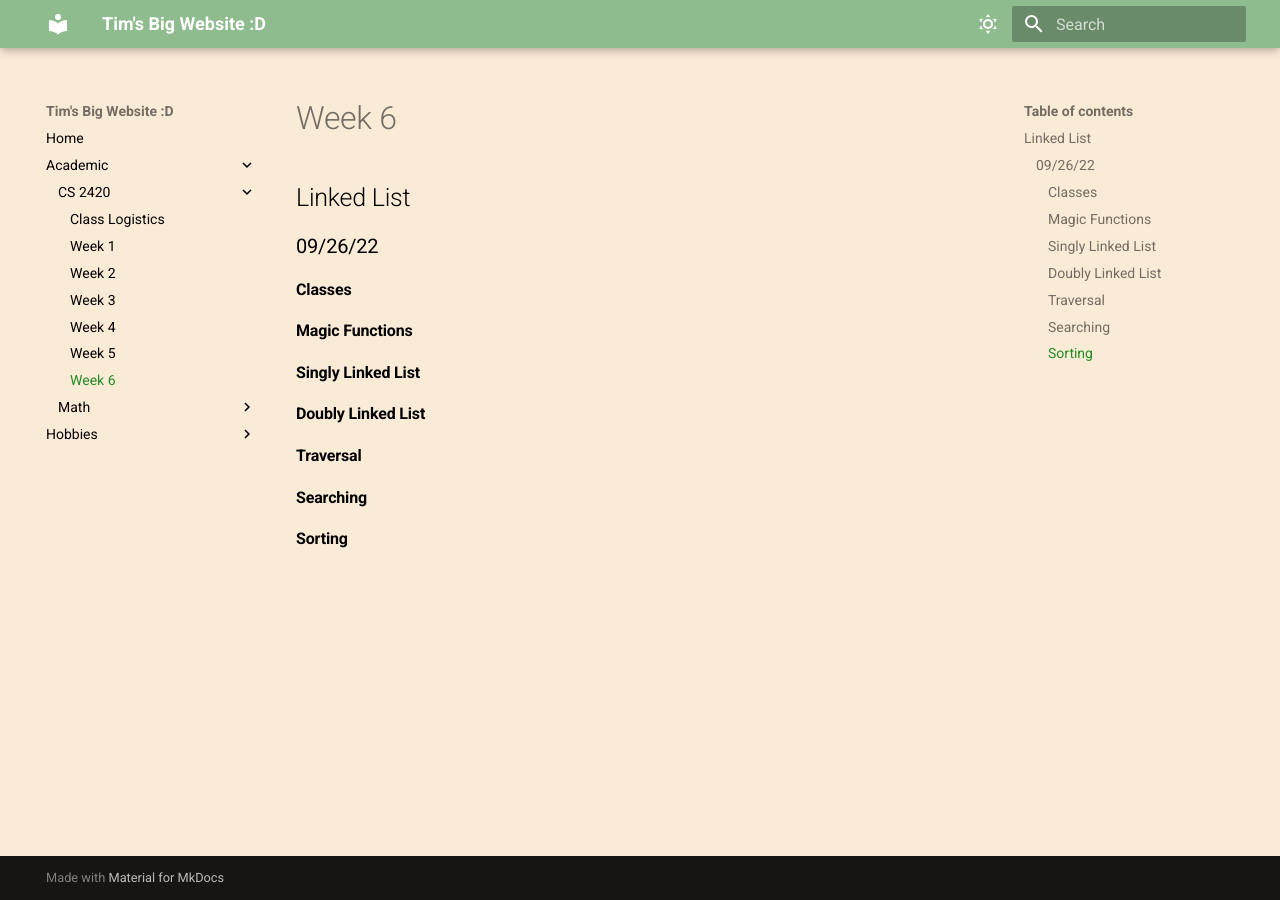
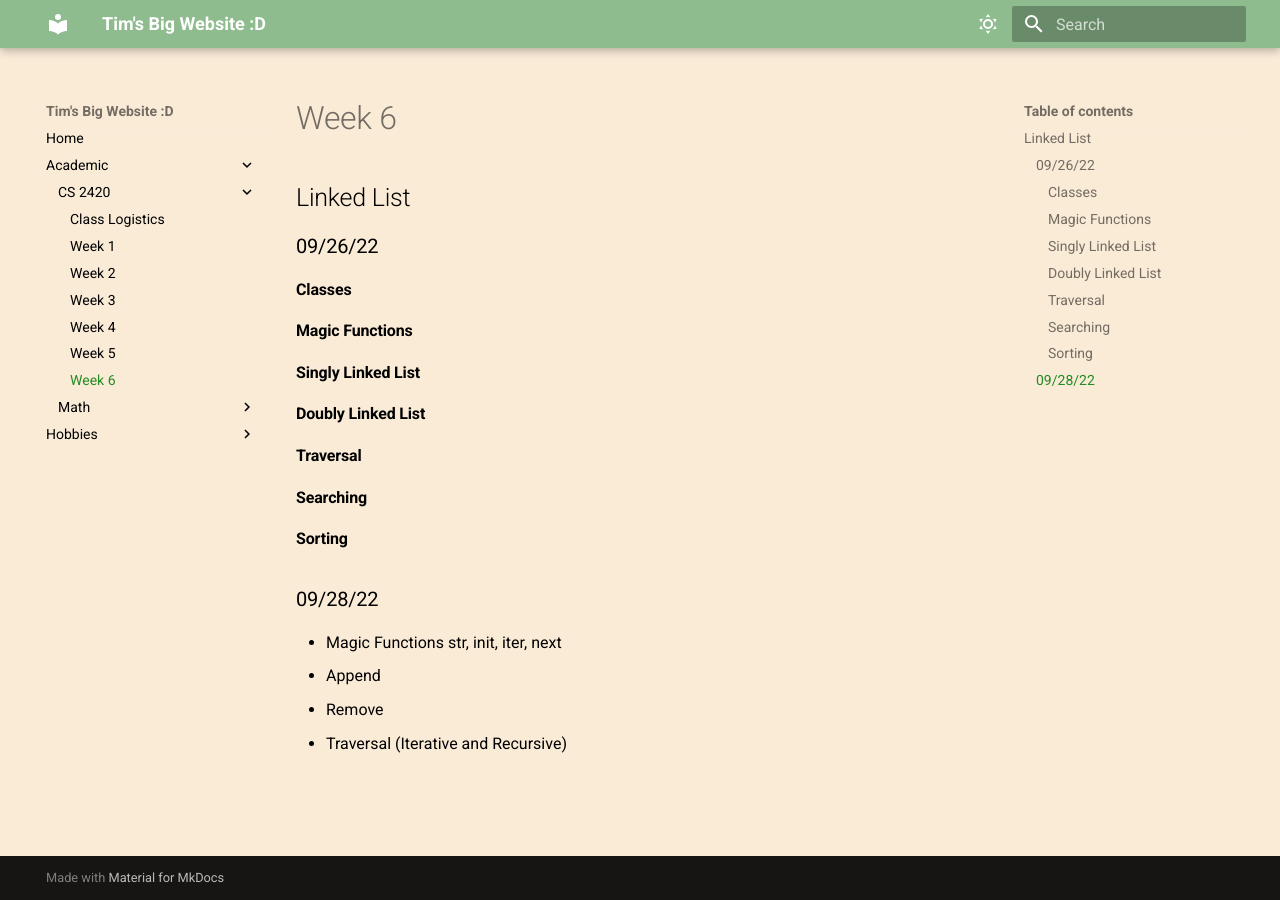
Before and after one commit to fishslips/TimSeverance, an MkDocs documentation site: the page built from docs/Academic/CS-2420/Week 6.md, in a window 1280 px wide. Built offline with MkDocs 1.6.1 and Material for MkDocs 9.7.7, drawn with Linux system fonts in a browser that asks for light colours.

Commit message:
Update Week 6.md

```diff
--- a/docs/Academic/CS-2420/Week 6.md
+++ b/docs/Academic/CS-2420/Week 6.md
@@ -8,3 +8,10 @@
 #### Traversal
 #### Searching
 #### Sorting
+
+### 09/28/22
+
+- Magic Functions str, init, iter, next
+- Append
+- Remove
+- Traversal (Iterative and Recursive)
```
